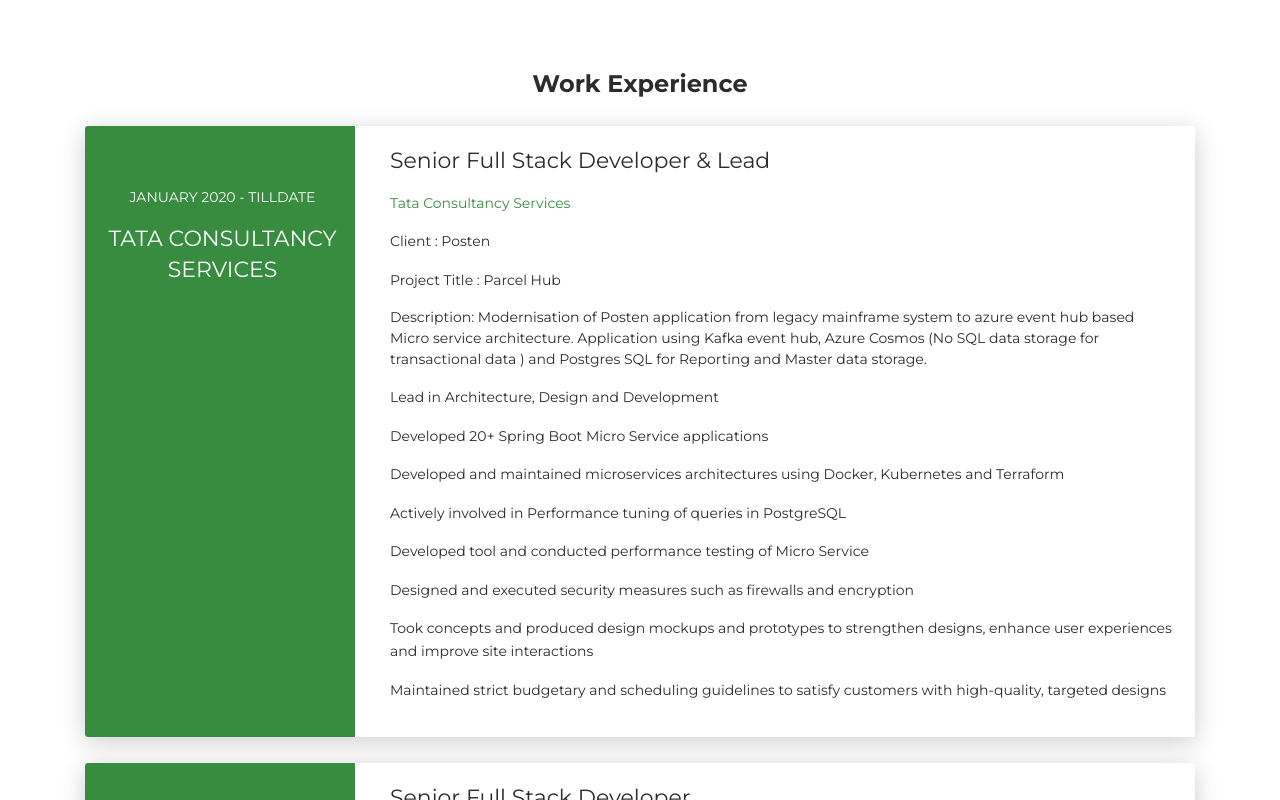
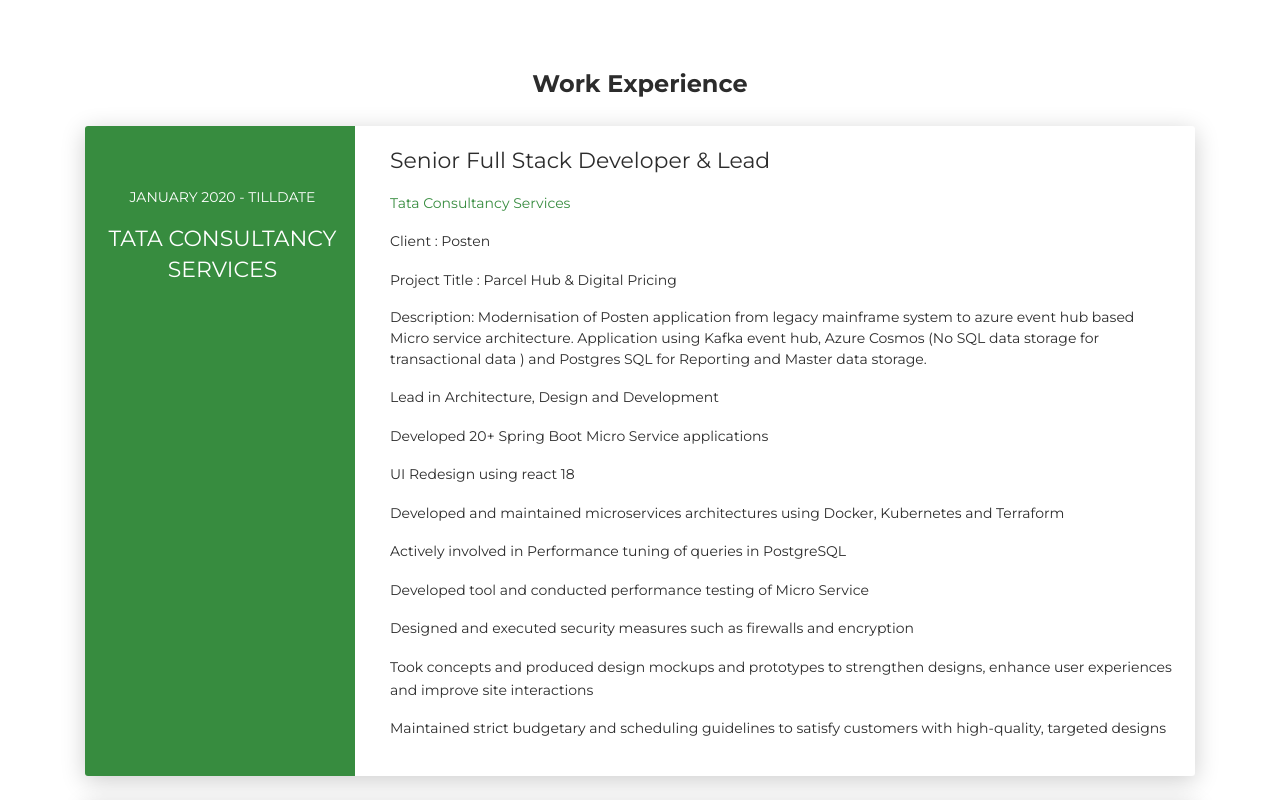
Before and after one commit to shijochacko/shijochacko.github.io, a plain HTML site: page index.html in a window 1280 px wide. Shown: the part 1668-2468 px from the top of the page. Drawn offline with Linux system fonts and the light colour scheme.

Commit message:
ui changes

```diff
--- a/index.html
+++ b/index.html
@@ -241,13 +241,14 @@
                                 <div class="h5">Senior Full Stack Developer & Lead</div>
                                 <p><a href='https://www.tcs.com/' target='_blank'>Tata Consultancy Services</a></p>
                                 <p>Client : Posten </p>
-                                <p>Project Title : Parcel Hub</p>
+                                <p>Project Title : Parcel Hub & Digital Pricing</p>
                                 Description: Modernisation of Posten application from legacy mainframe  system to azure event hub based Micro service
                                 architecture. Application using Kafka event hub, Azure Cosmos (No SQL data storage for transactional data ) and
                                 Postgres SQL for Reporting and Master data storage.
                                 </p>
                                 <p>Lead in Architecture, Design and Development </p>
                                 <p>Developed 20+ Spring Boot Micro Service applications </p>
+                                <p>UI Redesign using react 18</p>
                                 <p>Developed and maintained microservices architectures using Docker, Kubernetes and Terraform</p>
                                 <p>Actively involved in Performance tuning of queries in PostgreSQL</p>
                                 <p>Developed tool and conducted performance testing of Micro Service</p>
```
